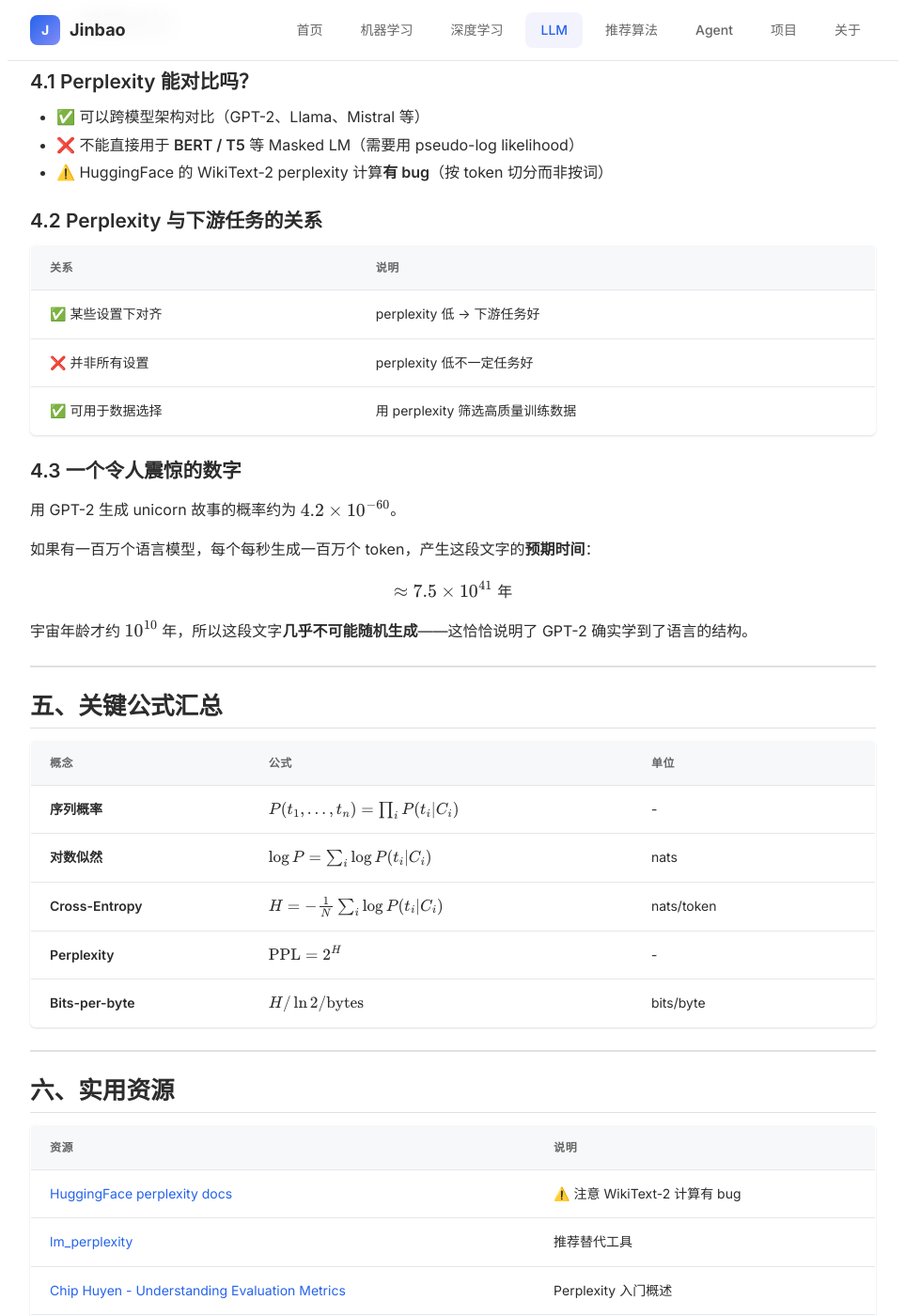
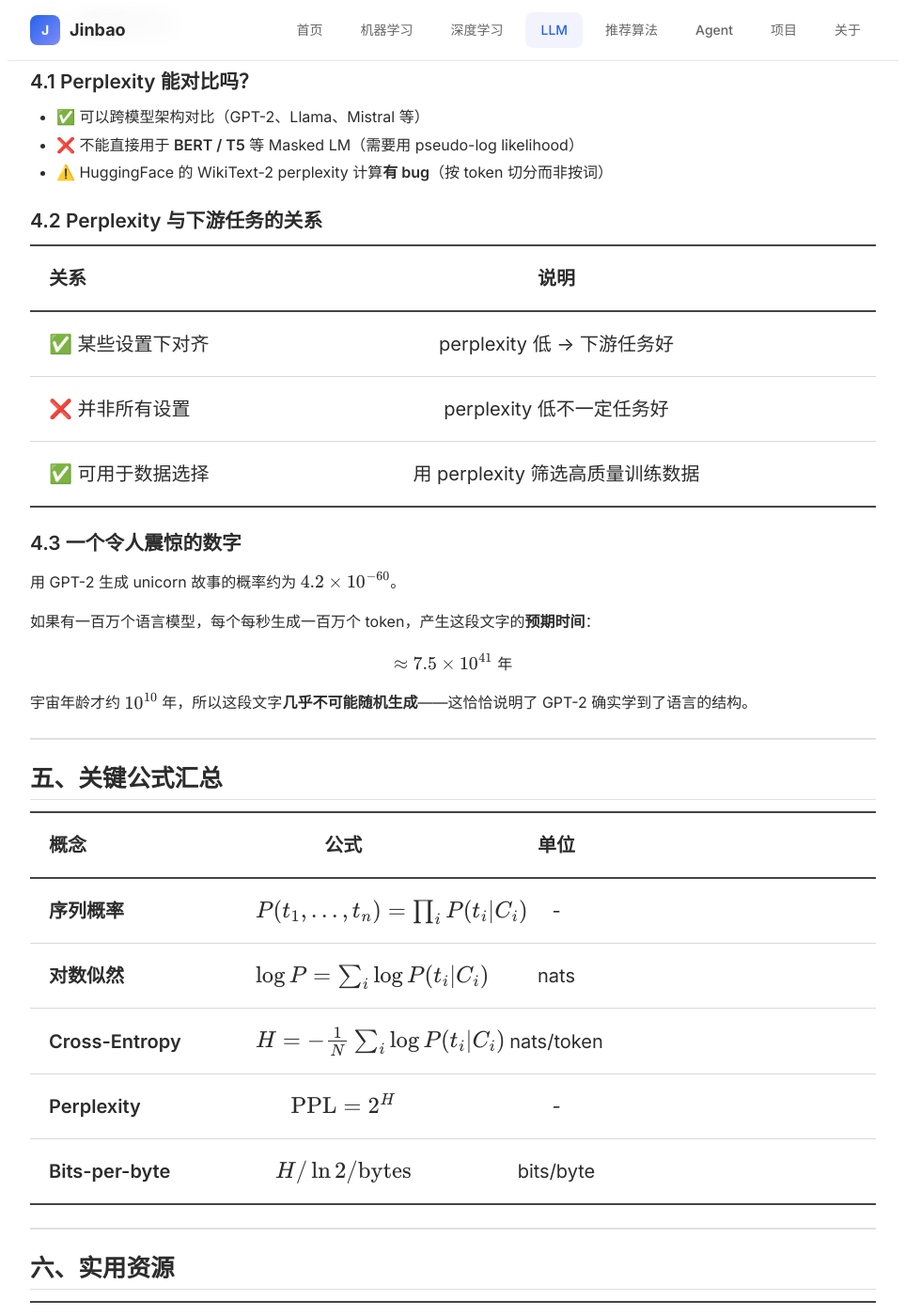
Before and after one commit to JinbaoSite/jinbaosite.github.io, a Jekyll site: the page built from llm/perplexity.md, in a window 1280 px wide and 1400 px high, scrolled down 2638 px. Shown: the whole window at 94% size, without its empty margins (158-1121 px from the left). Built offline with Jekyll 4.4.1, drawn with Linux system fonts in a browser that asks for light colours; our own code applies the rules of GitHub Pages for plain Markdown files; formulas are drawn with MathJax 3.

Commit message:
Update style.css

```diff
--- a/assets/style.css
+++ b/assets/style.css
@@ -545,8 +545,41 @@
       object-fit: cover;
       border-radius: 10px;
     }
-
+    /* 表格样式  */
     .articleContainer table {
+        width:100%;
+        border-collapse:collapse;
+        table-layout:fixed;
+        font-size:20px;
+    }
+    .articleContainer table thead{
+        border-top:2px solid #444;
+        border-bottom:2px solid #444;
+    }
+    .articleContainer table th{
+        padding:18px 20px;
+        font-weight:600;
+        text-align:center;
+    }
+    .articleContainer table th:first-child,
+    .articleContainer table td:first-child{
+        text-align:left;
+        width:180px;
+    }
+    .articleContainer table td{
+        padding:18px 20px;
+        text-align:center;
+    }
+    .articleContainer table tbody tr{
+        border-bottom:1px solid #d9d9d9;
+    }
+    .articleContainer table tbody tr:last-child{
+        border-bottom:2px solid #444;
+    }
+    .articleContainer table tbody tr.highlight td{
+        font-weight:bold;
+    }
+    /* .articleContainer table {
       width: 100%;
       border-collapse: collapse;
       background: var(--bg-card);
@@ -578,7 +611,7 @@
     }
     .articleContainer tr:hover td {
       background: var(--bg-card-hover);
-    }
+    } */
     /*  ------ articleContainer ------ */
 
 
@@ -656,4 +689,5 @@
       .category-grid { grid-template-columns: repeat(2, 1fr); }
       nav { display: none; }
       .menu-toggle { display: flex; }
+      table{min-width:700px;}
     }
```
